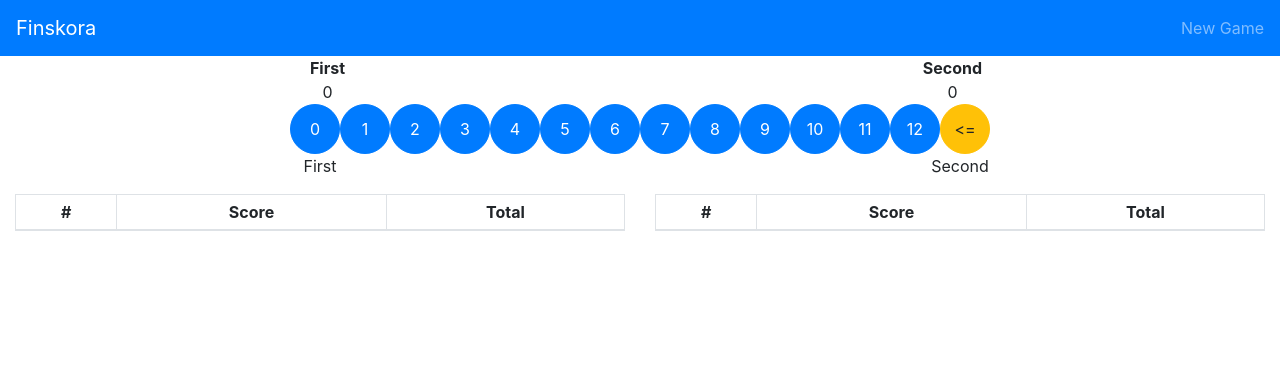
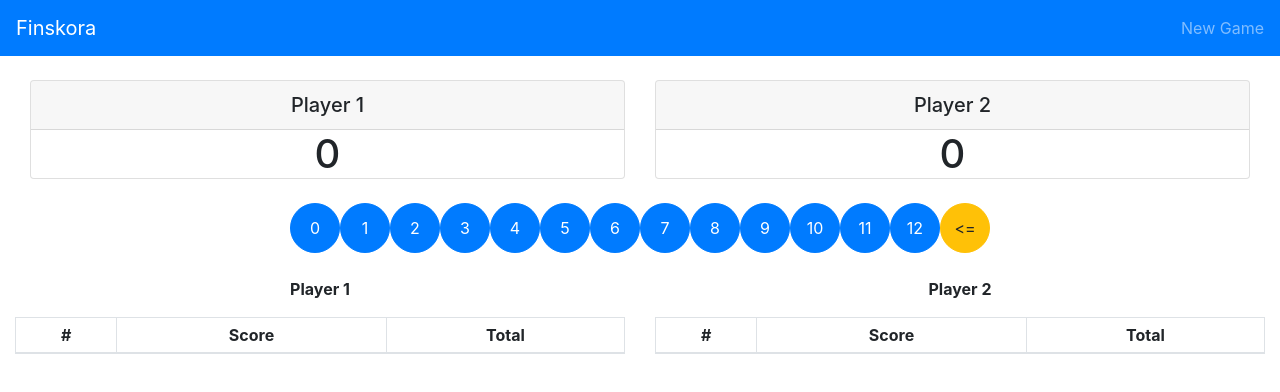
Before and after one commit to cruskit/finskora, a React (Create React App) app: page / in a window 1280 px wide. Shown: the top 392 px of the page. Built offline with nearby package versions, Linux system fonts and the light colour scheme.

Commit message:
Updated leader board to use cards to render scores

```diff
--- a/src/App.js
+++ b/src/App.js
@@ -7,6 +7,7 @@ import Button from 'react-bootstrap/Button'
 import Row from 'react-bootstrap/Row'
 import Col from 'react-bootstrap/Col'
 import Table from 'react-bootstrap/Table'
+import Card from 'react-bootstrap/Card'
 
 class App extends React.Component {
 
@@ -14,7 +15,7 @@ class App extends React.Component {
     super(props);
 
     this.state = {
-      players: ['First', 'Second'],
+      players: ['Player 1', 'Player 2'],
       playerTotals: [0, 0],
       currentPlayer: 0,
       numTurns: 0,
@@ -66,11 +67,13 @@ class App extends React.Component {
         <Navbar bg="primary" variant="dark" expand='true'>
           <Navbar.Brand href="#home">Finskora</Navbar.Brand>
           <Nav>
-          <Nav.Link href="#home" variant="dark">New Game</Nav.Link>
+            <Nav.Link href="#home" variant="dark">New Game</Nav.Link>
           </Nav>
         </Navbar>
 
         <Container fluid>
+
+          <br />
 
           <LeaderBoard
             playerNames={this.state.players}
@@ -79,10 +82,14 @@ class App extends React.Component {
             winner={this.state.winner}
           />
 
+          <br />
+
           <ScorePad
             onScoreEntered={(s) => this.handleScoreEntered(s)}
             onUndo={() => this.handleUndo()}
           />
+
+          <br />
 
           <Row>
             <Col>
@@ -111,17 +118,13 @@ class LeaderBoard extends React.Component {
     const scores = this.props.playerNames.map((name, number) => {
       return (
         <Col>
-          <Row>
-            <Col className="font-weight-bold">
-              {name}
-            </Col>
-          </Row>
-          <Row>
-            <Col>
+          <Card>
+            <Card.Header as="h5">{name}</Card.Header>
+            <Card.Text as="h1">
               {this.props.playerTotals[number]}
               {this.props.winner === number ? 'Winner' : ''}
-            </Col>
-          </Row>
+            </Card.Text>
+          </Card>
         </Col>
       );
     });
@@ -212,7 +215,7 @@ class PlayerHistory extends React.Component {
   render() {
     return (
       <div>
-        <p class="text-center">{this.props.player}</p>
+        <p class="text-center font-weight-bold">{this.props.player}</p>
         <Table bordered size="sm">
           <thead>
             <tr class="text-center">
```
